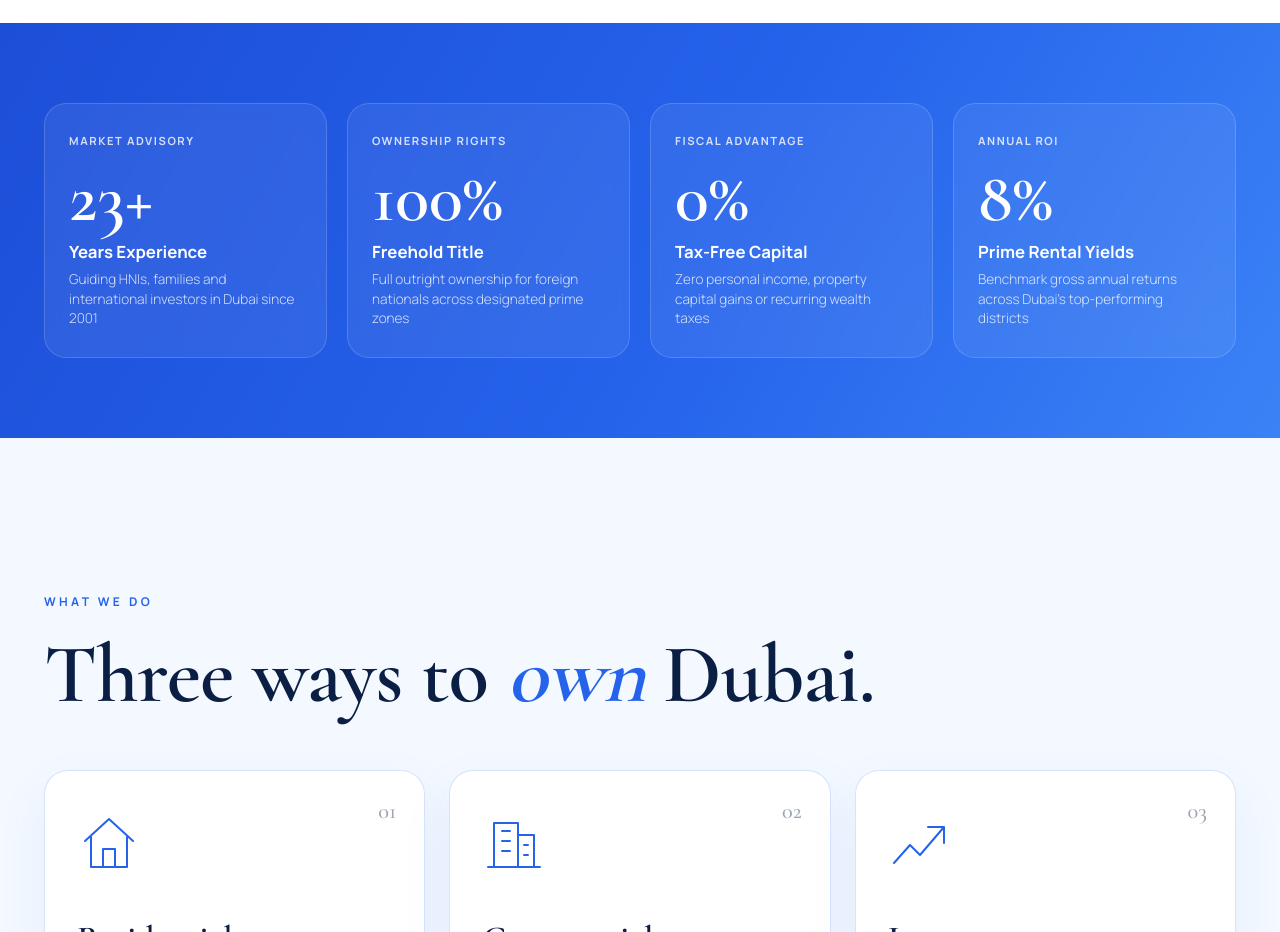
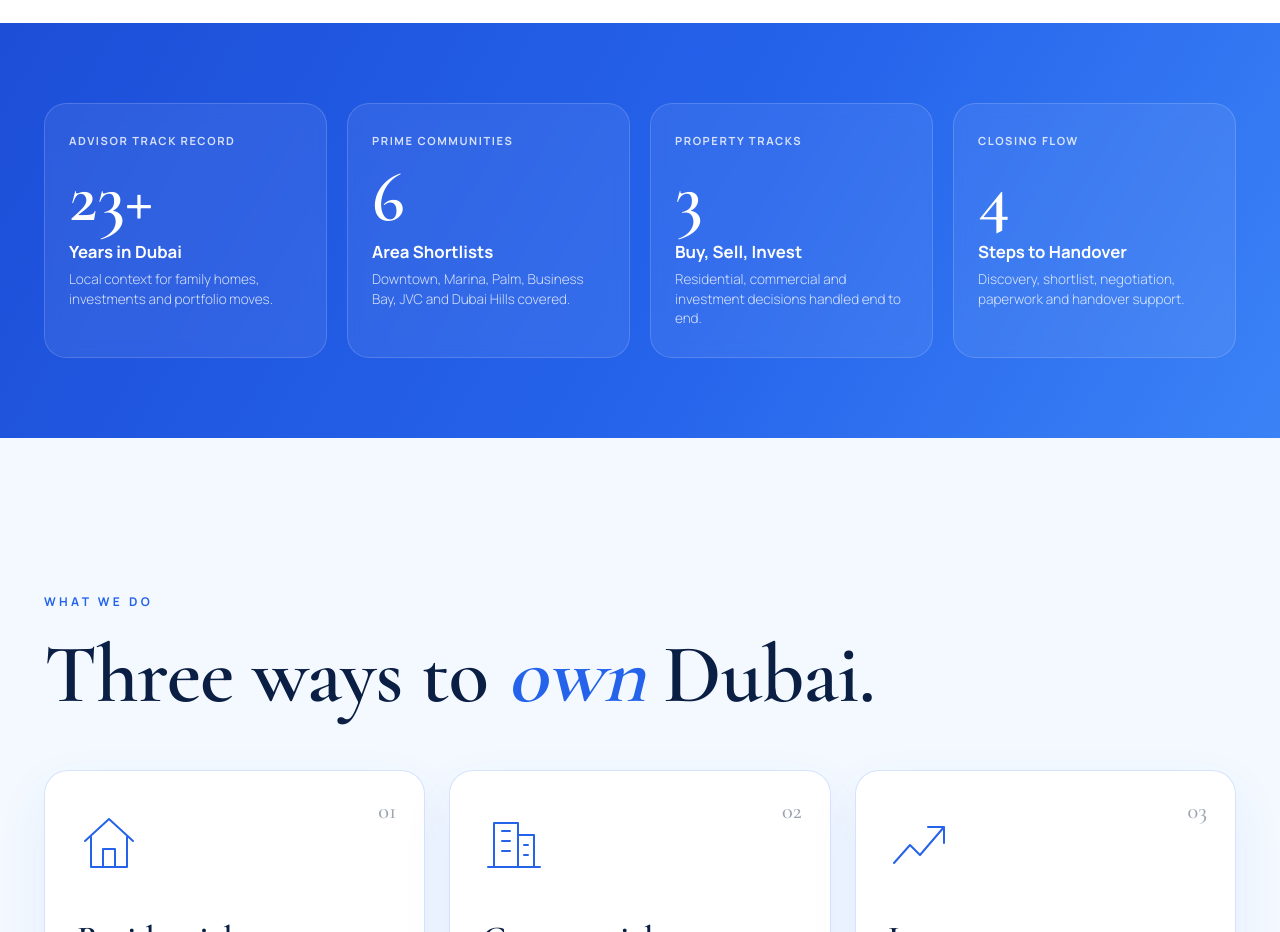
Before and after one commit to Comptech-Enterprises/ashish-portfolio, a Next.js app: page / in a window 1280 px wide. Shown: the part 2740-3672 px from the top of the page. Built offline with nearby package versions, Linux system fonts and the light colour scheme.

Commit message:
fix: polish mobile real estate content

```diff
--- a/src/app/globals.css
+++ b/src/app/globals.css
@@ -25,12 +25,12 @@ em{font-family:var(--serif);font-style:italic;color:var(--blue)}
 .progress{position:fixed;top:0;left:0;height:3px;width:100%;transform-origin:0 50%;transform:scaleX(0);background:linear-gradient(90deg,var(--blue),var(--blue-2));z-index:200}
 
 /* cursor */
-.cursor{position:fixed;left:0;top:0;width:14px;height:14px;border-radius:50%;background:var(--blue);z-index:300;pointer-events:none;display:grid;place-items:center;mix-blend-mode:normal;transition:width .3s var(--ease),height .3s var(--ease),background .3s;margin:-7px 0 0 -7px}
+.cursor{display:none}
 .cursor span{font-size:.7rem;font-weight:800;color:#fff;opacity:0;letter-spacing:.05em}
 .cursor.is-big{width:84px;height:84px;margin:-42px 0 0 -42px}
 .cursor.is-big span{opacity:1}
 .cursor.is-link{width:44px;height:44px;margin:-22px 0 0 -22px;background:rgba(37,99,235,.25)}
-@media (hover:none){.cursor{display:none}}
+@media(max-width:760px),(hover:none){.cursor{display:none}}
 
 /* loader */
 .loader{position:fixed;inset:0;z-index:500;background:var(--bg);display:flex;flex-direction:column;align-items:center;justify-content:center;gap:18px;transition:transform 1.1s var(--ease)}
@@ -290,6 +290,7 @@ html[data-ready] .hero .hero__sub{transition-delay:.5s}html[data-ready] .hero .h
 
 @media(max-width:640px){
   .hero{padding:115px 0 170px;min-height:auto}
+  .hero__stars{display:none}
   .hero__title{font-size:clamp(2.3rem,9.5vw,3.6rem);line-height:1.05}
   .line{overflow:visible;padding-bottom:0}
   .hero__scroll{display:none}
--- a/src/lib/content.ts
+++ b/src/lib/content.ts
@@ -21,30 +21,30 @@ export const STATS = [
   {
     value: 23,
     suffix: "+",
-    tag: "Market Advisory",
-    title: "Years Experience",
-    label: "Guiding HNIs, families and international investors in Dubai since 2001",
+    tag: "Advisor Track Record",
+    title: "Years in Dubai",
+    label: "Local context for family homes, investments and portfolio moves.",
   },
   {
-    value: 100,
-    suffix: "%",
-    tag: "Ownership Rights",
-    title: "Freehold Title",
-    label: "Full outright ownership for foreign nationals across designated prime zones",
+    value: 6,
+    suffix: "",
+    tag: "Prime Communities",
+    title: "Area Shortlists",
+    label: "Downtown, Marina, Palm, Business Bay, JVC and Dubai Hills covered.",
   },
   {
-    value: 0,
-    suffix: "%",
-    tag: "Fiscal Advantage",
-    title: "Tax-Free Capital",
-    label: "Zero personal income, property capital gains or recurring wealth taxes",
+    value: 3,
+    suffix: "",
+    tag: "Property Tracks",
+    title: "Buy, Sell, Invest",
+    label: "Residential, commercial and investment decisions handled end to end.",
   },
   {
-    value: 8,
-    suffix: "%",
-    tag: "Annual ROI",
-    title: "Prime Rental Yields",
-    label: "Benchmark gross annual returns across Dubai's top-performing districts",
+    value: 4,
+    suffix: "",
+    tag: "Closing Flow",
+    title: "Steps to Handover",
+    label: "Discovery, shortlist, negotiation, paperwork and handover support.",
   },
 ];
 
```
Also changed, not shown: legacy/index.html (+9 -9 lines).
